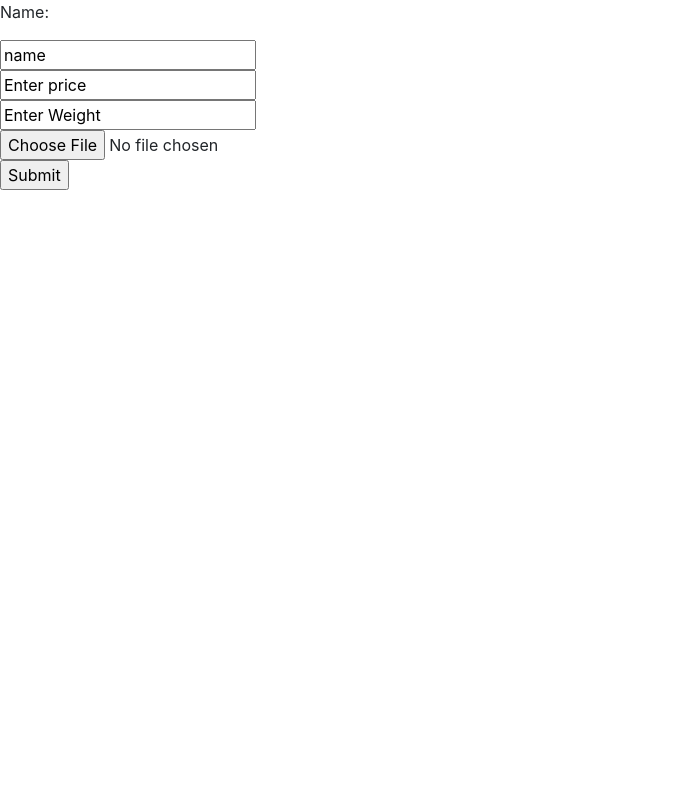
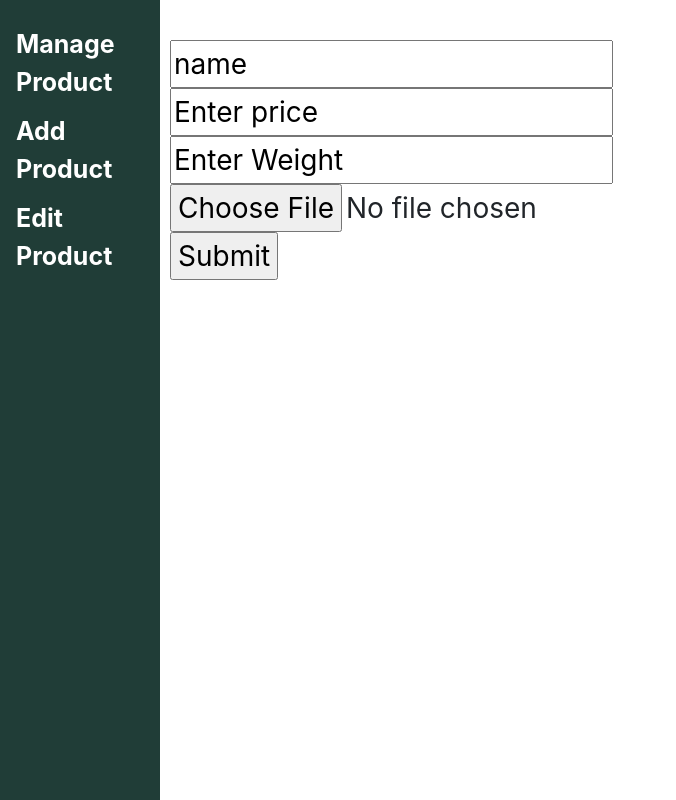
Before and after one commit to Noman62/hr-erterprise, a React (Create React App) app: page /admin in a window 1280 px wide. Shown: the whole page, without its empty margins (0-676 px from the left). Built offline with nearby package versions, Linux system fonts and the light colour scheme.

Commit message:
initial commit

```diff
--- a/src/App.js
+++ b/src/App.js
@@ -2,8 +2,7 @@ import React, { createContext, useContext, useState } from "react";
 import {
   BrowserRouter as Router,
   Switch,
-  Route,
-  Link
+  Route
 } from "react-router-dom";
 import AddProducts from "./components/AddProducts/AddProducts";
 import Login from "./components/Login/Login";
@@ -12,6 +11,7 @@ import 'bootstrap/dist/css/bootstrap.min.css';
 import Home from "./components/Home/Home";
 import CheckOut from "./components/CheckOut/CheckOut";
 import PrivateRoute from "./components/PrivateRoute/PrivateRoute";
+import Orders from "./components/Orders/Orders";
 
 export const UserContext=createContext();
 
@@ -19,11 +19,11 @@ function App() {
   const [loggedInUser,setLoggedInUser]=useState({})
   return (
     <UserContext.Provider value={[loggedInUser,setLoggedInUser]}>
-      <p>Name:{loggedInUser.email}</p>
+      <p>Name:{loggedInUser.displayName}</p>
       <Router>
       <Switch>
-        <Route exact path="/">
-          <Home />
+        <Route path="/home">
+          <Home/>
         </Route>
         <Route path="/admin">
           <AddProducts />
@@ -34,8 +34,14 @@ function App() {
         <PrivateRoute path="/checkOut/:productId">
           <CheckOut />
         </PrivateRoute>
+        <Route path="/order/:orderId">
+        <Orders/>
+        </Route>
         <Route path="/manageProduct">
           <ManageProduct />
+        </Route>
+        <Route exact path="/">
+          <Home />
         </Route>
       </Switch>
     </Router>
--- /dev/null
+++ b/src/components/AddProducts/AddProduct.css
@@ -0,0 +1,35 @@
+.sidenav {
+    height: 100%;
+    width: 160px;
+    position: fixed;
+    z-index: 1;
+    top: 0;
+    left: 0;
+    background-color:#203D37;
+    overflow-x: hidden;
+    padding-top: 20px;
+  }
+
+  .sidenav a {
+    padding: 6px 8px 6px 16px;
+    text-decoration: none;
+    font-size: 25px;
+    color: tomato;
+    display: block;
+    font-weight: bold;
+  }
+
+  .sidenav a:hover {
+    color: #f1f1f1;
+  }
+
+  .main {
+    margin-left: 160px; /* Same as the width of the sidenav */
+    font-size: 28px; /* Increased text to enable scrolling */
+    padding: 0px 10px;
+  }
+
+  @media screen and (max-height: 450px) {
+    .sidenav {padding-top: 15px;}
+    .sidenav a {font-size: 18px;}
+  }
--- a/src/components/AddProducts/AddProducts.js
+++ b/src/components/AddProducts/AddProducts.js
@@ -1,6 +1,8 @@
 import axios from 'axios';
 import React, { useState } from 'react';
 import { useForm } from "react-hook-form";
+import { Link } from 'react-router-dom';
+import './AddProduct.css';
 
 const AddProducts = () => {
     const { register, handleSubmit, watch, errors } = useForm();
@@ -8,21 +10,22 @@ const AddProducts = () => {
 
 
     const onSubmit = data => {
-        const eventData={
-            name:data.name,
-            price:data.price,
-            weight:data.weight,
-            imageURL:imageURL
+        const eventData = {
+            name: data.name,
+            price: data.price,
+            weight: data.weight,
+            imageURL: imageURL
         };
-        const url=`http://localhost:8080/addProduct`;
-        fetch(url,{
-            method:'POST',
-            headers:{
-                'Content-Type':'application/json'
+
+        const url = `http://localhost:8080/addProduct`;
+        fetch(url, {
+            method: 'POST',
+            headers: {
+                'Content-Type': 'application/json'
             },
-            body:JSON.stringify(eventData)
+            body: JSON.stringify(eventData)
         })
-        .then(res=>console.log('server side response'))
+            .then(res => console.log('server side response'))
         console.log(eventData);
     };
 
@@ -43,18 +46,29 @@ const AddProducts = () => {
     }
 
     return (
+
+        <div>
+            <div class="sidenav">
+                <Link class="nav-link text-white" aria-current="page" to="/manageProduct">Manage Product</Link>
+                <Link class="nav-link text-white" aria-current="page" to="/admin">Add Product</Link>
+                <Link class="nav-link text-white" aria-current="page" to="/edit">Edit Product</Link>
+            </div>
+
+            <div class="main">
                 <form onSubmit={handleSubmit(onSubmit)}>
                     <input name="name" defaultValue="name" ref={register} />
-            <br/>
+                    <br />
                     <input name="price" defaultValue="Enter price" ref={register} />
-            <br/>
+                    <br />
                     <input name="weight" defaultValue="Enter Weight" ref={register} />
-            <br/>
+                    <br />
                     <input name="exampleRequired" type="file" onChange={handleImageUpload} />
-            <br/>
+                    <br />
                     {errors.exampleRequired && <span>This field is required</span>}
                     <input type="submit" />
                 </form>
+            </div>
+        </div>
     );
 };
 
--- a/src/components/CheckOut/CheckOut.js
+++ b/src/components/CheckOut/CheckOut.js
@@ -1,23 +1,51 @@
 import React, { useEffect, useState } from 'react';
-import { useParams } from 'react-router';
-import ManageProduct from '../ManageProduct/ManageProduct';
+import { useHistory, useParams } from 'react-router';
+import CircularProgress from '@material-ui/core/CircularProgress';
 
 const CheckOut = () => {
-  const {productId}=useParams();
-  const [product,setProduct]=useState([]);
-  useEffect(()=>{
+  const { productId } = useParams();
+  const [product, setProduct] = useState([]);
+
+  useEffect(() => {
     fetch(`http://localhost:8080/product/${productId}`)
-    .then(res=>res.json())
-    .then(data=>setProduct(data));
-  },[])
-    return (
-        <div>
-            <h5>{product.name}</h5>
-            <p>{product.price}</p>
+      .then(res => res.json())
+      .then(data => setProduct(data));
+  }, [])
 
+  let history = useHistory();
+  const handleCheckOut = (orderId) => {
+    history.push(`/order/${orderId}`);
+  }
 
-        </div>
-    );
+  return (
+    <div>
+      {
+        product.length === 0 && <CircularProgress />
+      }
+      <table class="table">
+        <thead>
+          <tr>
+            <th scope="col">Description</th>
+            <th scope="col">Quantity</th>
+            <th scope="col">price</th>
+          </tr>
+        </thead>
+        <tbody>
+          <tr>
+            <td>{product.name}</td>
+            <td>1</td>
+            <td>{product.price}</td>
+          </tr>
+          <tr>
+            <td><span class="font-weight-bold">Total</span></td>
+            <td></td>
+            <td>{product.price}</td>
+          </tr>
+        </tbody>
+      </table>
+      <button style={{ marginLeft: '75%' }} onClick={() => handleCheckOut(product._id)} type="button" class="btn btn-success">check Out</button>
+    </div>
+  );
 };
 
 export default CheckOut;
--- /dev/null
+++ b/src/components/EditProduct/EditProduct.css
@@ -0,0 +1,35 @@
+.sidenav {
+    height: 100%;
+    width: 160px;
+    position: fixed;
+    z-index: 1;
+    top: 0;
+    left: 0;
+    background-color:#203D37;
+    overflow-x: hidden;
+    padding-top: 20px;
+  }
+
+  .sidenav a {
+    padding: 6px 8px 6px 16px;
+    text-decoration: none;
+    font-size: 25px;
+    color: tomato;
+    display: block;
+    font-weight: bold;
+  }
+
+  .sidenav a:hover {
+    color: #f1f1f1;
+  }
+
+  .main {
+    margin-left: 160px; /* Same as the width of the sidenav */
+    font-size: 28px; /* Increased text to enable scrolling */
+    padding: 0px 10px;
+  }
+
+  @media screen and (max-height: 450px) {
+    .sidenav {padding-top: 15px;}
+    .sidenav a {font-size: 18px;}
+  }
--- a/src/components/EditProduct/EditProduct.js
+++ b/src/components/EditProduct/EditProduct.js
@@ -1,26 +1,36 @@
 import React from 'react';
-
+import { Link } from 'react-router-dom';
+import './EditProduct.css';
 const EditProduct = (props) => {
-    const {name,weight,price,_id}=props.product;
-    const handleDelete=(id)=>{
-        fetch(`http://localhost:8080/delete/${id}`,{
-            method:'DELETE'
+    const { name, weight, price, _id } = props.product;
+    const handleDelete = (id) => {
+        fetch(`http://localhost:8080/delete/${id}`, {
+            method: 'DELETE'
         })
-        .then(res=>res.json())
-        .then(result=>{
-            if(result)
-            {
+            .then(res => res.json())
+            .then(result => {
+                if (result) {
 
                 }
             })
 
     }
     return (
-        <div style={{border:'1px solid red'}}>
+        <div>
+            <div class="sidenav">
+                <Link class="nav-link text-white" aria-current="page" to="/manageProduct">Manage Product</Link>
+                <Link class="nav-link text-white" aria-current="page" to="/admin">Add Product</Link>
+                <Link class="nav-link text-white" aria-current="page" to="/edit">Edit Product</Link>
+            </div>
+
+            <div class="main">
+                <div style={{ border: '1px solid red' }}>
                     <h5>{name}</h5>
                     <h5>{weight}</h5>
                     <h5>{price}</h5>
-            <button onClick={()=>handleDelete(_id)}>Delete</button>
+                    <button onClick={() => handleDelete(_id)}>Delete</button>
+                </div>
+            </div>
         </div>
     );
 };
--- a/src/components/Home/Home.js
+++ b/src/components/Home/Home.js
@@ -2,6 +2,7 @@ import React, { useEffect, useState } from 'react';
 import Header from '../Header/Header';
 import Products from '../Products/Products';
 import { Container, Grid, makeStyles } from "@material-ui/core";
+import CircularProgress from '@material-ui/core/CircularProgress';
 
 const useStyle = makeStyles((theme) => ({
     root: {
@@ -30,6 +31,9 @@ const Home = () => {
           <Container className={classes.containerRoot} maxWidth="md" >
               <Grid container spacing={3} justify="center">
                   {
+                     products.length===0 &&    <CircularProgress />
+                  }
+                  {
                       products.map(product=><Products id={product._id} product={product}></Products>)
                   }
               </Grid>
--- a/src/components/Login/Login.js
+++ b/src/components/Login/Login.js
@@ -1,4 +1,4 @@
-import React, { useContext, useState } from 'react';
+import React, { useContext} from 'react';
 import firebase from "firebase/app";
 import "firebase/auth";
 import firebaseConfig from './firebase.config';
--- a/src/components/Orders/Orders.js
+++ b/src/components/Orders/Orders.js
@@ -1,9 +1,41 @@
-import React from 'react';
+import React, { useContext, useEffect, useState } from 'react';
+import { useParams } from 'react-router';
+import { UserContext } from '../../App';
 
 const Orders = () => {
+    const { orderId } = useParams();
+    const [orders, setOrders] = useState([]);
+
+    useEffect(() => {
+        fetch(`http://localhost:8080/product/${orderId}`)
+            .then(res => res.json())
+            .then(data => setOrders(data));
+    }, [])
+
     return (
         <div>
-            <h1>this is order</h1>
+            <table class="table">
+                <thead>
+                    <tr>
+                        <th scope="col">Description</th>
+                        <th scope="col">Quantity</th>
+                        <th scope="col">price</th>
+                    </tr>
+                </thead>
+                <tbody>
+                    <tr>
+                        <td>{orders.name}</td>
+                        <td>1</td>
+                        <td>{orders.price}</td>
+                    </tr>
+                    <tr>
+                        <td><span class="font-weight-bold">Total</span></td>
+                        <td></td>
+                        <td>{orders.price}</td>
+                    </tr>
+                </tbody>
+            </table>
+
         </div>
     );
 };
--- a/src/components/Products/Products.js
+++ b/src/components/Products/Products.js
@@ -9,7 +9,7 @@ const Products = (props) => {
     }
     return (
         <div class="card mt-3" style={{ width: '18rem', marginLeft: '20px', backgroundColor: '#FFFFFF' }}>
-            <img style={{ height: '400px' }} src={imageURL} alt="" />
+            <img style={{ height: '300px' }} src={imageURL} alt="" />
             <div class="card-body">
 
                 <div class="container">
```
Lines whose indentation alone changed are shown as unchanged.
